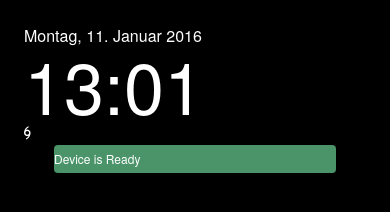
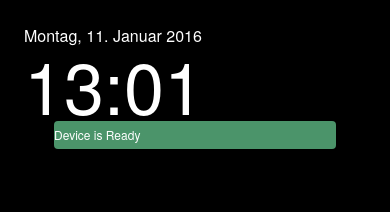
Before and after one commit to gefangenimnetz/snow-white-app, a plain HTML site: page www/index.html in a window 390 px wide. Drawn offline with Linux system fonts and the light colour scheme; some packages are replaced by stand-ins of ours; no server answers.

Commit message:
Code quality

```diff
--- a/www/index.html
+++ b/www/index.html
@@ -42,7 +42,7 @@
     <body>
         <div class="app">
             <div class="widget datetime" id="widget_datetime"></div>
-            <div class="widget weather" id="widget_weather"><i class="wi wi-owm-902"></i></div>
+            <div class="widget weather" id="widget_weather"></div>
             <div class="widget vvs" id="widget_vvs"></div>
             <div id="deviceready" class="blink">
                 <p class="event listening">Connecting to Device</p>
```
